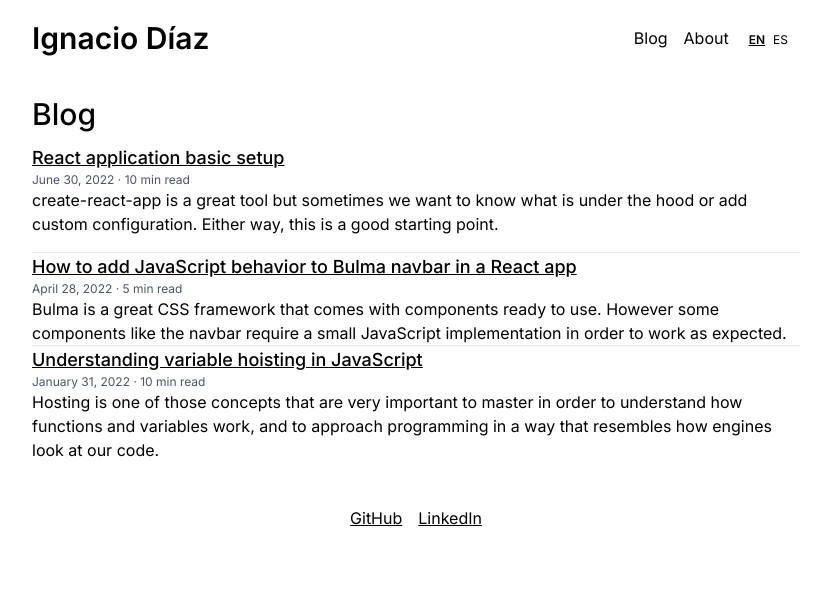
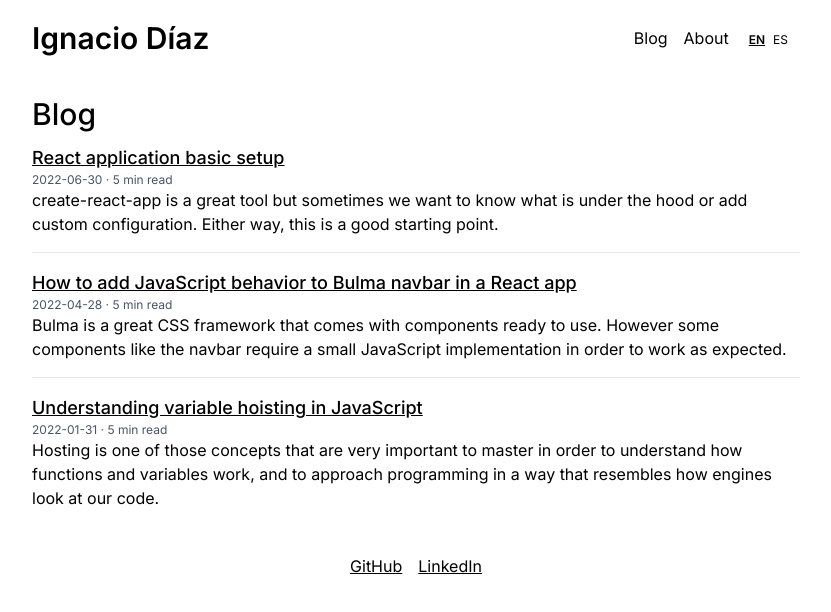
Before and after one commit to ignaciodiazb/blog, a Next.js app: page /en/blog in a window 1280 px wide. Shown: the top 612 px of the page, without its empty margins (224-1055 px from the left). Built offline with nearby package versions, Linux system fonts and the light colour scheme.

Commit message:
Updated blog page

```diff
--- a/src/app/[lang]/blog/page.tsx
+++ b/src/app/[lang]/blog/page.tsx
@@ -1,48 +1,32 @@
 import { Fragment } from "react";
 
 import Post from "@/components/post";
+import { Locale, i18n } from "../../../../i18n-config";
+import { getPostsMetadata } from "@/lib/posts";
 
-export default function BlogPage() {
+export async function generateStaticParams() {
+  return i18n.locales.map((locale) => ({ lang: locale }));
+}
+
+export default function BlogPage({ params: { lang } }: { params: { lang: Locale } }) {
+  const posts = getPostsMetadata(lang);
+
   return (
     <Fragment>
       <h2 className={"text-3xl font-medium"}>Blog</h2>
       <ul className={"my-3 divide-y divide-slate-200"} role={"list"}>
-        <li className={"py-4 first:pt-0 last:pb-0"}>
-          <Post
-            date={"June 30, 2022"}
-            intro={
-              "create-react-app is a great tool but sometimes we want to know what is under the hood or add custom configuration. Either way, this is a good starting point."
-            }
-            readingTime={10}
-            slug={"react-application-basic-setup"}
-            title={"React application basic setup"}
-            key={"react-application-basic-setup"}
-          />
-        </li>
-        <li className={"posts__item"}>
-          <Post
-            date={"April 28, 2022"}
-            intro={
-              "Bulma is a great CSS framework that comes with components ready to use. However some components like the navbar require a small JavaScript implementation in order to work as expected."
-            }
-            readingTime={5}
-            slug={"bulma-javascript-navbar"}
-            title={"How to add JavaScript behavior to Bulma navbar in a React app"}
-            key={"bulma-javascript-navbar"}
-          />
-        </li>
-        <li className={"posts__item"}>
-          <Post
-            date={"January 31, 2022"}
-            intro={
-              "Hosting is one of those concepts that are very important to master in order to understand how functions and variables work, and to approach programming in a way that resembles how engines look at our code."
-            }
-            readingTime={10}
-            slug={"javascript-variable-hoisting"}
-            title={"Understanding variable hoisting in JavaScript"}
-            key={"javascript-variable-hoisting"}
-          />
-        </li>
+        {posts.map((post) => (
+          <li className={"py-4 first:pt-0 last:pb-0"} key={post.slug}>
+            <Post
+              date={post.date}
+              intro={post.intro}
+              lang={lang}
+              readingTime={post.readingTime}
+              slug={post.slug}
+              title={post.title}
+            />
+          </li>
+        ))}
       </ul>
     </Fragment>
   );
```
